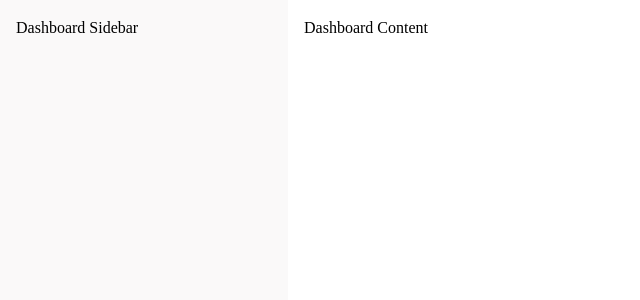
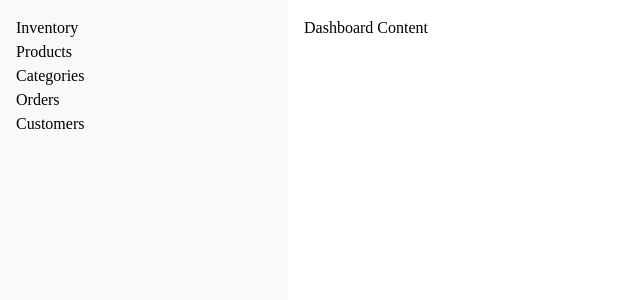
Before and after one commit to rezwan563/my-app, a React (Vite) app: page / in a window 1280 px wide. Shown: the top 300 px of the page, without its empty margins (0-640 px from the left). Built offline with nearby package versions, Linux system fonts and the light colour scheme.

Commit message:
Created sidebarItem array

```diff
--- a/src/(apps)/layout/AppLayout.tsx
+++ b/src/(apps)/layout/AppLayout.tsx
@@ -1,9 +1,10 @@
+import SidebarNav from '../sidebarNav/SidebarNav';
 import './AppLayout.css'
 
 const AppLayout = () => {
   return (
     <div className='dashboard'>
-        <div className='sidebar'>Dashboard Sidebar</div>
+        <div className='sidebar'><SidebarNav/></div>
         <div className='content'><p>Dashboard Content</p></div>
     </div>
   );
--- /dev/null
+++ b/src/(apps)/sidebarNav/SidebarNav.css
@@ -0,0 +1,3 @@
+ul{
+    list-style: none;
+}
--- /dev/null
+++ b/src/(apps)/sidebarNav/SidebarNav.tsx
@@ -0,0 +1,48 @@
+import './SidebarNav.css'
+
+const sidebarItems = [
+    {
+      id: 1,
+      label: "Inventory",
+      icon: "dashboard",
+      route: "/inventory",
+    },
+    {
+      id: 2,
+      label: "Products",
+      icon: "box",
+      route: "/inventory/products",
+    },
+    {
+      id: 3,
+      label: "Categories",
+      icon: "folder",
+      route: "/inventory/categories",
+    },
+    {
+      id: 4,
+      label: "Orders",
+      icon: "shopping-cart",
+      route: "/inventory/orders",
+    },
+    {
+      id: 5,
+      label: "Customers",
+      icon: "users",
+      route: "/inventory/customers",
+    },
+    // Add more sidebar items as needed
+  ];
+
+
+const SidebarNav = () => {
+    return (
+        <ul>
+            {sidebarItems.map((item) => (
+                <li key={item.id}><a href={item.route}>{item.label}</a></li>
+            ))}
+        </ul>
+    );
+};
+
+export default SidebarNav;
```
